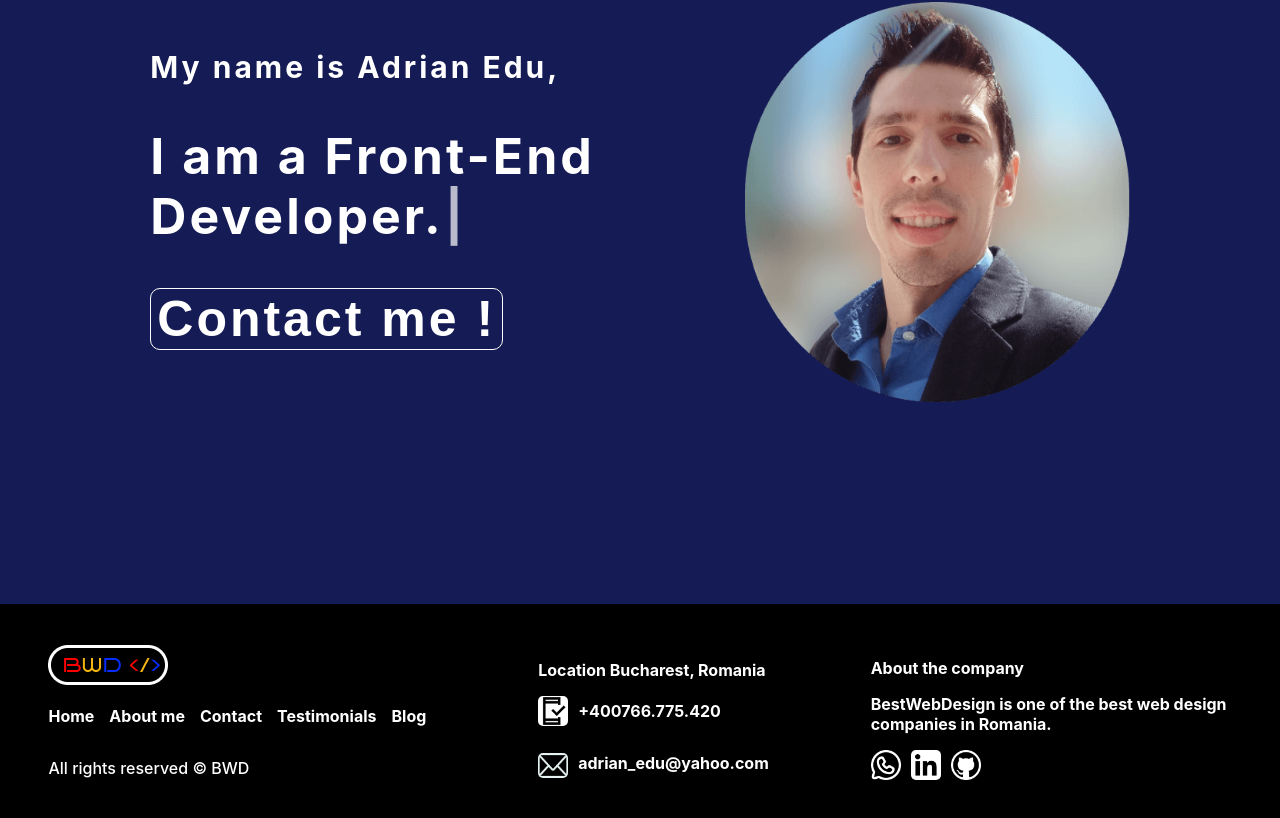
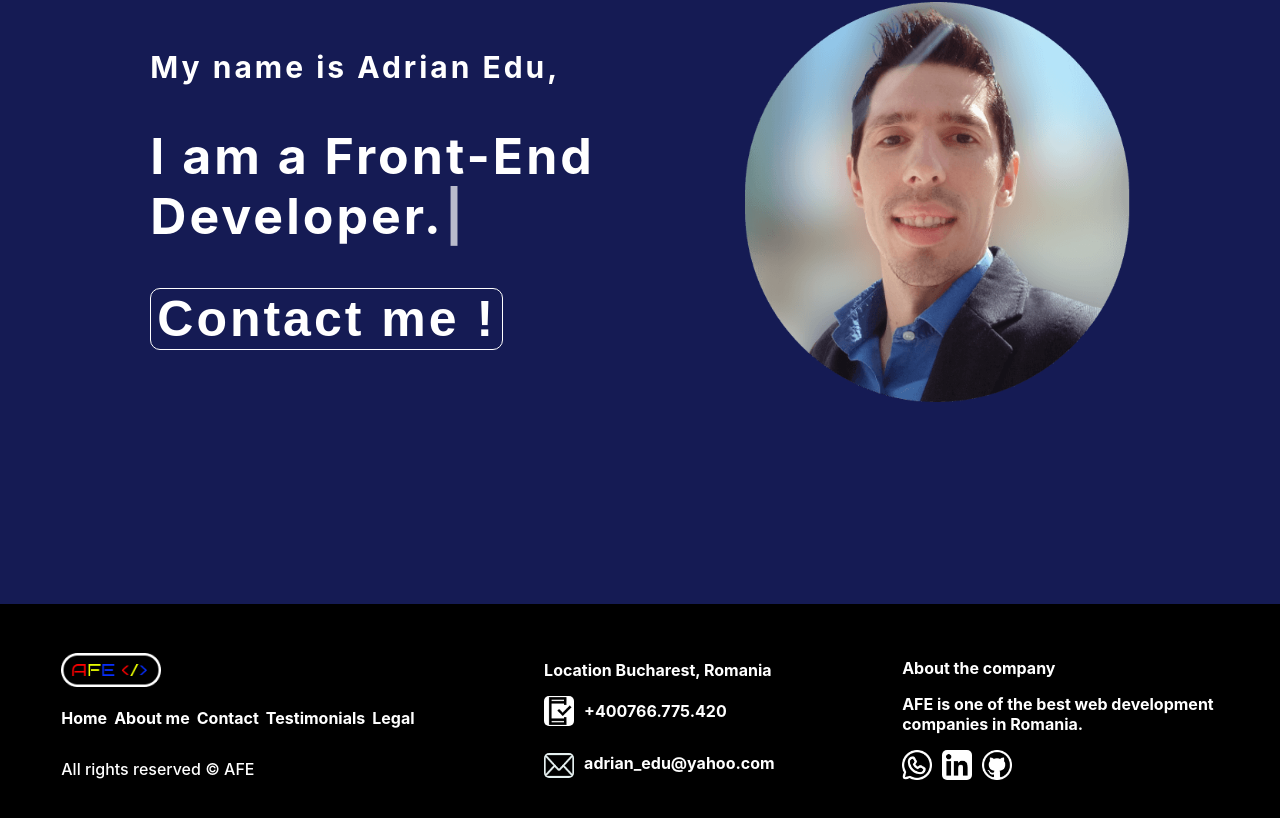
Before and after one commit to Adrian-Edu/best-web-design, a React (Create React App) app: page / in a window 1280 px wide. Shown: the part 268-1086 px from the top of the page. Built offline with nearby package versions, Linux system fonts and the light colour scheme.

Commit message:
modificari logo + footer

```diff
--- a/src/components/footer/Footer.css
+++ b/src/components/footer/Footer.css
@@ -18,9 +18,18 @@
   flex-direction: row;
 }
 
-.first-column-list a {
+.nav-link {
   text-decoration: none;
   margin-right: 10px;
+  color: rgba(255, 255, 255);
+  font-size: 16px;
+  font-weight: 700;
+  margin: 16px 7px 15px 0;
+  transition: all 0.4s;
+}
+
+.nav-link:hover {
+  color: rgba(0, 183, 255);
 }
 
 p {
@@ -37,10 +46,10 @@ p {
 }
 
 .logo {
-  max-width: 300px;
+  max-width: 100px;
   max-height: auto;
   object-fit: contain;
-  margin-top: 10px;
+  margin-top: 20px;
   margin-bottom: 5px;
 }
 
@@ -133,6 +142,9 @@ p {
   p {
     font-size: 14px;
   }
+  .nav-link {
+    font-size: 14px;
+  }
 
   .all-rights {
     font-size: 14px;
@@ -185,6 +197,9 @@ p {
     flex-direction: column;
     align-items: center;
   }
+  .nav-link {
+    margin: 5px 0;
+  }
 
   .footer p {
     margin-top: 10px;
--- a/src/components/footer/Footer.jsx
+++ b/src/components/footer/Footer.jsx
@@ -21,23 +21,23 @@ function Footer(props) {
       <div className="first-column">
         <img src={logo} className="logo" alt="BWD logo" />
         <div className="first-column-list">
-          <Link onClick={scrollUp} to="/">
-            <p>Home </p>
+          <Link className="nav-link" onClick={scrollUp} to="/">
+            Home
           </Link>
-          <Link onClick={scrollUp} to="/About-me">
-            <p>About me </p>
+          <Link className="nav-link" onClick={scrollUp} to="/About-me">
+            About me
           </Link>
-          <Link onClick={scrollUp} to="/Contact">
-            <p>Contact </p>
+          <Link className="nav-link" onClick={scrollUp} to="/Contact">
+            Contact
           </Link>
-          <Link onClick={scrollUp} to="/Clients">
-            <p>Testimonials </p>
+          <Link className="nav-link" onClick={scrollUp} to="/Clients">
+            Testimonials
           </Link>
-          <Link onClick={scrollUp} to="/NotFound">
-            <p>Blog </p>
+          <Link className="nav-link" onClick={scrollUp} to="/">
+            Legal
           </Link>
         </div>
-        <p className="all-rights"> All rights reserved © BWD</p>
+        <p className="all-rights"> All rights reserved © AFE</p>
       </div>
       <div className="second-column footer-text-color">
         <p>Location Bucharest, Romania</p>
@@ -66,7 +66,7 @@ function Footer(props) {
         <div className="third-column">
           <p>About the company</p>
           <p>
-            BestWebDesign is one of the best web design <br />
+            AFE is one of the best web development <br />
             companies in Romania.
           </p>
           <div>
--- a/src/components/navbar/Navbar.css
+++ b/src/components/navbar/Navbar.css
@@ -27,6 +27,11 @@
 .isDisabled {
   color: currentColor;
   text-decoration: none;
+}
+
+.isDisabled:hover {
+  color: rgb(255, 251, 0);
+  transition: all 0.4s;
 }
 
 .css-1t6c9ts > .css-6jat1c {
```
Also changed, not shown: src/assets/Logo.png (deleted), src/assets/LogoBWD.png.
